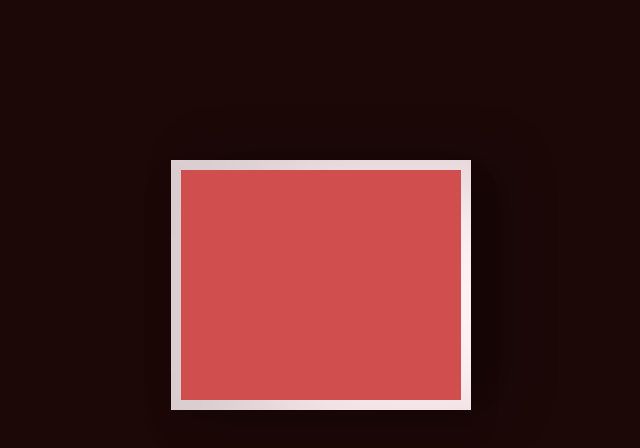
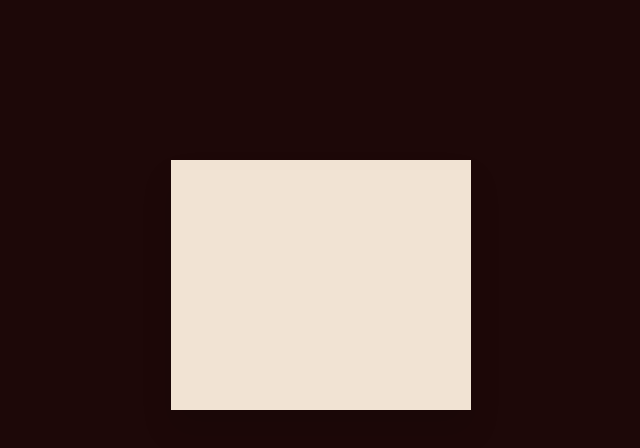
Before and after one commit to justcoddev/christmas-gift, a React (Vite) app: page / in a window 1280 px wide. Shown: the top 448 px of the page, without its empty margins (319-959 px from the left). Built offline with nearby package versions, Linux system fonts and the light colour scheme.

Commit message:
Agregar animación y funcionalidad de cambio de clases en el componente Card

```diff
--- a/src/components/card/Card.jsx
+++ b/src/components/card/Card.jsx
@@ -1,22 +1,51 @@
-import React, { useState } from 'react';
+import React, { useEffect, useState } from 'react';
 import './Card.css'; // Asegúrate de que el archivo CSS esté correctamente vinculado
 
 const Card = () => {
+  const [isSwitched, setIsSwitched] = useState(false); // Controla el cambio de clases
+  const [isFrontOpened, setIsFrontOpened] = useState(false); // Controla la animación de la tarjeta
+
+  useEffect(() => {
+    // Activa la tarjeta con clases "2" después de 3 segundos
+    const timerOpen = setTimeout(() => {
+      document.getElementById('open2').checked = true;
+
+      // Activa las clases sin "2" después de 2 segundos adicionales
+      const timerSwitch = setTimeout(() => {
+        setIsSwitched(true); // Cambia al estado con las clases sin "2"
+        document.getElementById('open2').checked = false; // Asegúrate de desactivar el checkbox "2"
+
+        // Después de 3 segundos, activa la animación en la clase card-front
+        const timerOpenFront = setTimeout(() => {
+          document.getElementById('open').checked = true; // Abre la card-front automáticamente
+        }, 3000);
+
+        return () => clearTimeout(timerOpenFront); // Limpia el temporizador de la animación front
+      }, 2000);
+
+      return () => clearTimeout(timerSwitch); // Limpia el segundo temporizador
+    }, 3000);
+
+    return () => clearTimeout(timerOpen); // Limpia el primer temporizador
+  }, []);
+
   return (
-    <div className="valentines-day-card">
-      <input id="open" type="checkbox" />
-      <label className="open" htmlFor="open"></label>
+    <div className={isSwitched ? "valentines-day-card" : "valentines-day-card2"}>
+      {!isSwitched && <input id="open2" type="checkbox" />}
+      {isSwitched && <input id="open" type="checkbox" />}
+      <label className={isSwitched ? "open" : "open2"} htmlFor={isSwitched ? "open" : "open2"}></label>
 
-      <div className="card-front">
-        {/* <div className="note">Click to Open</div> */}
-      </div>
-
-      <div className="card-inside">
-        {/* <div className="text-one"></div>
-        <div className="heart"></div>
-        <div className="smile"></div>
-        <div className="eyes"></div> */}
-      </div>
+      {isSwitched ? (
+        <>
+          <div className="card-front"></div>
+          <div className="card-inside"></div>
+        </>
+      ) : (
+        <>
+          <div className="card-front2"></div>
+          <div className="card-inside2"></div>
+        </>
+      )}
     </div>
   );
 };
--- a/src/components/card/card.css
+++ b/src/components/card/card.css
@@ -10,6 +10,9 @@ body {
 input#open {
   display: none;
 }
+input#open2 {
+  display: none;
+}
 
 .valentines-day-card {
   position: relative;
@@ -20,13 +23,33 @@ input#open {
   transition: .3s;
 }
 
+.valentines-day-card2 {
+  position: relative;
+  width: 300px;
+  height: 240px;
+  transform-style: preserve-3d;
+  transform: perspective(2500px);
+  transition: .3s;
+}
+
+.card-front2 {
+  position: absolute;
+  background-color:  #f1e3d3;
+  width: 150px;
+  height: 250px;
+  transform-origin: right;
+  box-shadow: inset 100px 20px 100px rgba(0, 0, 0, .15), 30px 0 50px rgba(0, 0, 0, 0.3);
+  transition: .3s;
+}
+
+
 .card-front {
   position: relative;
-  background-color: #fff0f3;
+  background-color: #f1e3d3;
   width: 300px;
   height: 250px;
   transform-origin: bottom;
-  box-shadow: inset 100px 20px 100px rgba(0, 0, 0, .15), 30px 0 50px rgba(0, 0, 0, 0.3);
+  /* box-shadow: inset 100px 20px 100px rgba(0, 0, 0, .15), 30px 0 50px rgba(0, 0, 0, 0.3); */
   transition: .3s;
 }
 
@@ -35,15 +58,36 @@ input#open {
   position: absolute;
   width: 280px;
   height: 230px;
-  background-color: #d04e4e;
+  background-color: #f1e3d3;
+  /* top: 10px; */
+  /* left: 10px; */
+}
+
+.card-front2:before {
+  content: "";
+  position: absolute;
+   width: 130px;
+  height: 230px;
+  background-color: #f1e3d3;
   top: 10px;
   left: 10px;
 }
 
 .card-inside {
   position: absolute;
-  background-color: #fff0f3;
+  background-color: #f1e3d3;
   width: 300px;
+  height: 250px;
+  z-index: -1;
+  left: 0;
+  top: 0;
+ box-shadow: inset 0 -20px 30px rgba(0, 0, 0, 0.22), 0 20px 30px rgba(0, 0, 0, 0.1);
+
+}
+.card-inside2 {
+  position: absolute;
+  background-color: #f1e3d3;
+   width: 150px;
   height: 250px;
   z-index: -1;
   left: 0;
@@ -63,17 +107,43 @@ input#open {
   cursor: pointer;
 }
 
+.open2 {
+  position: absolute;
+   width: 130px;
+  height: 230px;
+  left: 0;
+  top: 0;
+  background-color: transparent;
+  z-index: 6;
+  cursor: pointer;
+}
+
 #open:checked ~ .card-front {
   transform: rotateX(-155deg);
   box-shadow: inset 100px 20px 100px rgba(0, 0, 0, .13), 30px 0 50px rgba(0, 0, 0, 0.1);
 }
 
+#open2:checked ~ .card-front2 {
+  transform: rotateY(155deg);
+  box-shadow: inset 100px 20px 100px rgba(0, 0, 0, .13), 30px 0 50px rgba(0, 0, 0, 0.1);
+}
+
 #open:checked ~ .card-front:before {
   z-index: 5;
-  background-color: #fff0f3;
+  background-color: #f1e3d3;
   width: 300px;
   height: 250px;
   top: 0;
   left: 0;
   box-shadow: inset 0 -20px 30px rgba(0, 0, 0, 0.2), 0 -20px 30px rgba(0, 0, 0, 0.1);
 }
+
+#open2:checked ~ .card-front2:before {
+  z-index: 5;
+  background-color: #f1e3d3;
+  width: 150px;
+  height: 250px;
+  top: 0;
+  left: 0;
+  box-shadow: inset 0 -20px 30px rgba(0, 0, 0, 0.2), 0 -20px 30px rgba(0, 0, 0, 0.1);
+}
```
